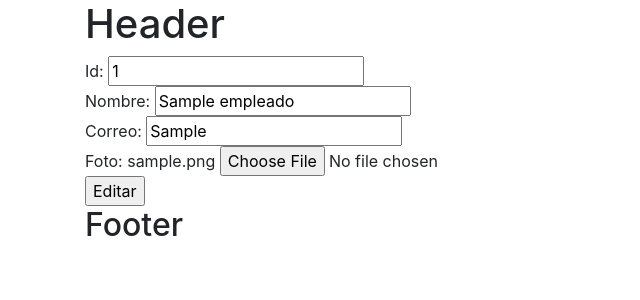
After one commit to Ceci1970/TrabajoFinalPython, a Flask app: page /edit/1 in a window 1280 px wide. The commit adds this page. Shown: the top 300 px of the page, without its empty margins (0-640 px from the left). Run offline with Flask 2, Linux system fonts and the light colour scheme; tables that the repository leaves empty or names only in its code hold one stand-in row (values such as "Sample post"); some libraries are stand-ins or nearby versions.

Commit message:
Crud funcionando

```diff
--- a/app.py
+++ b/app.py
@@ -1,6 +1,9 @@
 from flask import Flask
-from flask import render_template
+from flask import render_template, request, redirect
 from flaskext.mysql import MySQL
+from datetime import datetime
+import os
+
 
 app=Flask(__name__)
 
@@ -11,12 +14,98 @@ app.config['MYSQL_DATABASE_PASSWORD'] = ''
 app.config['MYSQL_DATABASE_DB'] = 'sistema22071'
 mysql.init_app(app)
 
+CARPETA = os.path.join("uploads")
+app.config['CARPETA']=CARPETA
+
 @app.route("/")
 def index():
-    sql = "INSERT INTO `empleados` (`id`, `nombre`, `correo`, `foto`) VALUES (NULL, 'Lola', 'Lola@hotmail.com', 'foto.6jpg');"
+    sql = "SELECT * FROM `empleados`;"
     conn=mysql.connect()
     cursor=conn.cursor()
     cursor.execute(sql)
+    empleados = cursor.fetchall()
+    print(empleados)
+    conn.commit()
+    return render_template('empleados/index.html', empleados=empleados)
+
+@app.route("/destroy/<int:id>")
+def destroy(id):
+    conn=mysql.connect()
+    cursor=conn.cursor()
+
+    cursor.execute("SELECT foto FROM empleados WHERE id=%s", id)
+    fila=cursor.fetchall()
+    os.remove(os.path.join(app.config['CARPETA'], fila[0][0]))
+
+    cursor.execute("DELETE FROM empleados WHERE ID=%s",(id))
+    conn.commit()
+    return redirect('/')
+
+@app.route("/edit/<int:id>")
+def edit(id):
+    conn=mysql.connect()
+    cursor=conn.cursor()
+    cursor.execute("SELECT * FROM `empleados` WHERE id=%s",(id))
+    empleados = cursor.fetchall()
+    print(empleados)
+    conn.commit()
+    return render_template('empleados/edit.html', empleados=empleados)
+
+
+@app.route("/update", methods=['POST'])
+def update():
+    _nombre = request.form['txtNombre']
+    _correo = request.form['txtCorreo']
+    _foto = request.files['txtFoto']
+    _id = request.form['txtId']
+    sql = "UPDATE empleados SET nombre=%s, correo=%s WHERE id=%s;"
+    datos = (_nombre,_correo,_id)
+
+    conn=mysql.connect()
+    cursor=conn.cursor()
+
+    now = datetime.now()
+    tiempo = now.strftime("%Y%H%M%S")
+    nuevoNombreFoto = ''
+
+    if _foto.filename != '':
+        nuevoNombreFoto = tiempo + _foto.filename
+        _foto.save("uploads/" + nuevoNombreFoto)
+
+        cursor.execute("SELECT foto FROM empleados WHERE id=%s", _id)
+        fila=cursor.fetchall()
+        print(fila)
+        os.remove(os.path.join(app.config['CARPETA'], fila[0][0]))
+        cursor.execute("UPDATE empleados SET foto=%s WHERE id=%s", (nuevoNombreFoto, _id))
+        conn.commit()
+
+    cursor.execute(sql, datos)
+    conn.commit()
+    return redirect('/')
+
+@app.route("/create")
+def create():
+    return render_template('empleados/create.html')
+
+@app.route("/store", methods=['POST'])
+def storage():
+    _nombre = request.form['txtNombre']
+    _correo = request.form['txtCorreo']
+    _foto = request.files['txtFoto']
+
+    now = datetime.now()
+    tiempo = now.strftime("%Y%H%M%S")
+    nuevoNombreFoto = ''
+
+    if _foto.filename != '':
+        nuevoNombreFoto = tiempo + _foto.filename
+        _foto.save("uploads/" + nuevoNombreFoto)
+
+    sql = "INSERT INTO `empleados` (`id`, `nombre`, `correo`, `foto`) VALUES (NULL, %s, %s, %s);"
+    datos = (_nombre,_correo,nuevoNombreFoto)
+    conn=mysql.connect()
+    cursor=conn.cursor()
+    cursor.execute(sql, datos)
     conn.commit()
     return render_template('empleados/index.html')
 
--- /dev/null
+++ b/templates/empleados/edit.html
@@ -0,0 +1,26 @@
+{%include 'header.html' %}
+
+{% for empleado in empleados %}
+<form method="post" action="/update" enctype="multipart/form-data">
+    Id:
+    <input type="text" value="{{empleado[0]}}" name="txtId" id="txtId">
+    <br>
+
+    Nombre:
+    <input type="text" value="{{empleado[1]}}" name="txtNombre" id="txtNombre">
+    <br>
+
+    Correo:
+    <input type="text" value="{{empleado[2]}}" name="txtCorreo" id="txtCorreo">
+    <br>
+
+    Foto: {{empleado[3] }}
+
+    <input type="file" name="txtFoto" id="txtFoto">
+    <br>
+    <input type="submit" value="Editar">
+
+</form>
+
+{% endfor  %}
+{%include 'footer.html' %}
--- /dev/null
+++ b/templates/footer.html
@@ -0,0 +1,5 @@
+<h2>Footer</h2>
+
+</div>
+</body>
+</html>
--- /dev/null
+++ b/templates/header.html
@@ -0,0 +1,11 @@
+<!DOCTYPE html>
+<html lang="en">
+<head>
+    <meta charset="UTF-8">
+    <meta name="viewport" content="width=device-width, initial-scale=1.0">
+    <link rel="stylesheet" href="https://maxcdn.bootstrapcdn.com/bootstrap/4.0.0/css/bootstrap.min.css">
+    <title>Document</title>
+</head>
+<body>
+    <div class="container">
+        <h1>Header</h1>
```
Also changed, not shown: templates/empleados/create.html (added, +16 -0 lines), templates/empleados/index.html (+24 -1 lines), uploads/2022205450fotoyoo.jpg (added).
